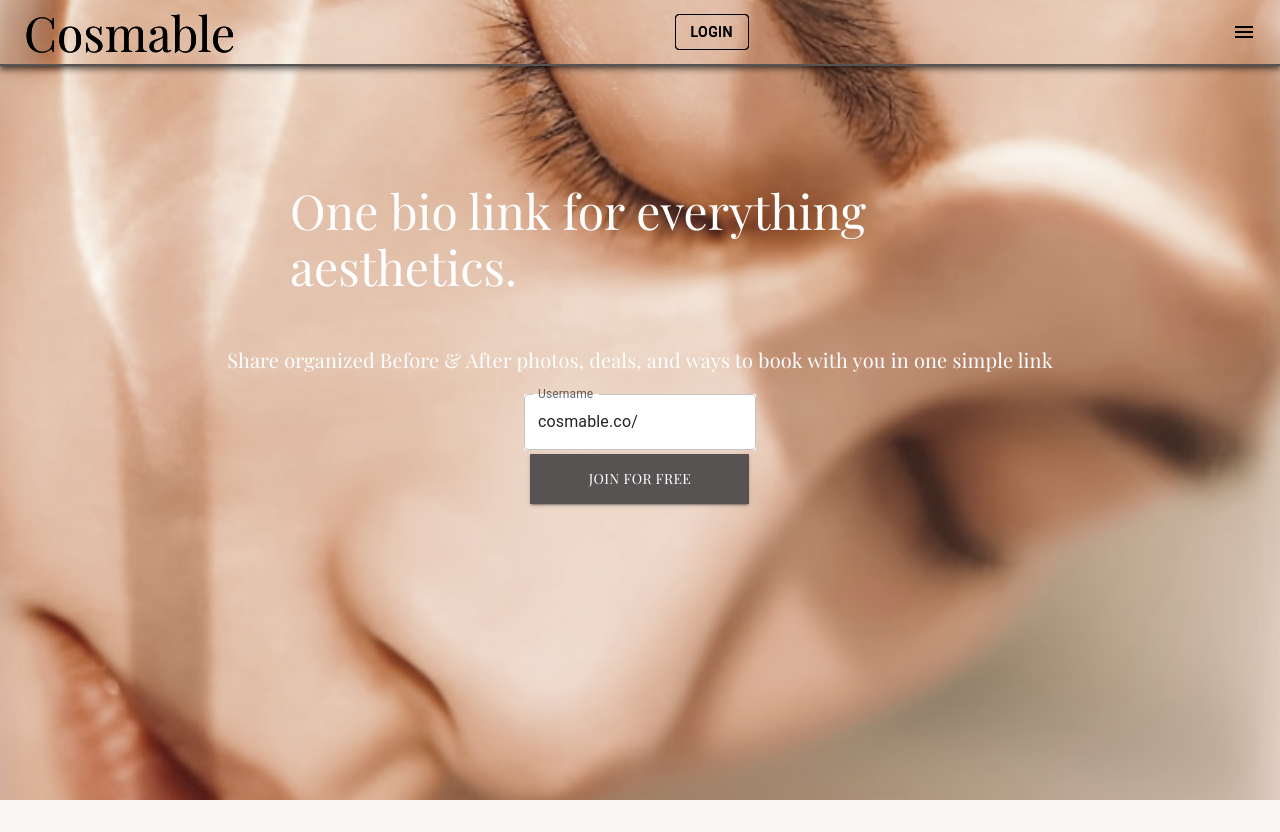
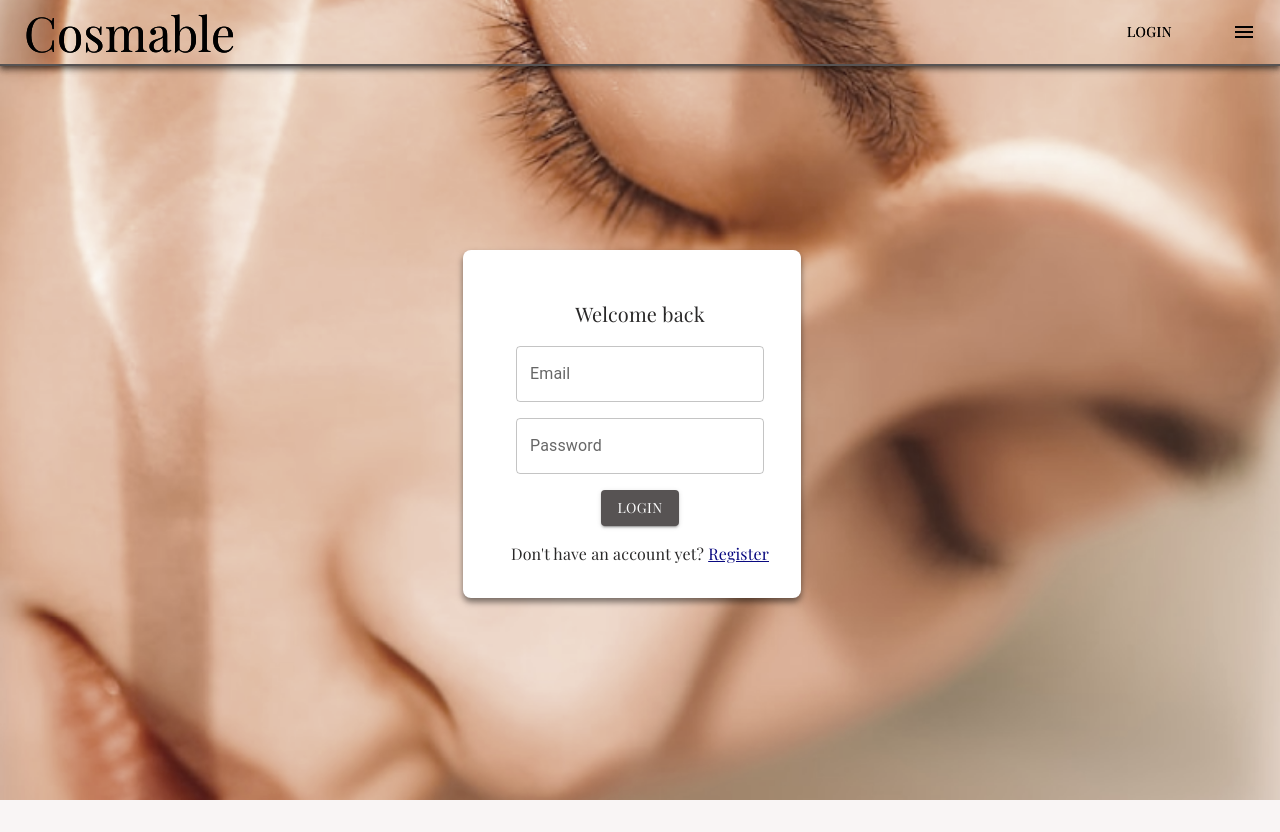
Before and after one commit to watermalon3/cosmable, a React (Vite) app in the folder client/: page /home-login in a window 1280 px wide. Before the commit the page ends 800 px from the top, so only its background shows below. Built offline with nearby package versions, Linux system fonts and the light colour scheme; no server answers.

Commit message:
Built all routes available so far

```diff
--- a/client/src/App.jsx
+++ b/client/src/App.jsx
@@ -1,37 +1,31 @@
 import React, { useState } from "react";
 import "./App.css";
 import "./fonts/PlayfairDisplay-Regular.ttf";
+import { BrowserRouter as Router, Route, Routes } from "react-router-dom";
+
 import ButtonAppBar from "./Components/Create/header/HeaderNav";
 import HomePage from "./Components/home/HomePage";
 import Bio from "./Components/Bio/Bio";
-import ProfileDetails from "./Components/ProfileDetails/ProfileDetails"
+import ProfileDetails from "./Components/ProfileDetails/ProfileDetails";
 import Login from "./Components/login/login";
 import HomeLogin from "./Components/loginHome/HomeLogin";
 
+function App() {
 
-function App() {
-  const [showHomeLogin, setShowHomeLogin] = useState(false);
-
-  const handleLoginClick = () => {
-    setShowHomeLogin(true);
-  };
 
   return (
-    <div className="App">
-      {showHomeLogin ? (
-        <HomeLogin />
-      ) : (
-        <>
-          <ButtonAppBar isHomePage={true} onLoginClick={handleLoginClick} />
-            <HomePage/>
-            {/* <ProfileDetails/> */}
-            {/* <HomeLogin /> */}
-            {/* <Bio /> */}
-            {/* <Login/> */}
-
-        </>
-      )}
-    </div>
+    <Router>
+      <div className="App">
+        <ButtonAppBar isHomePage={true} />
+        <Routes>
+          <Route path="/" element={<HomePage />} />
+          <Route path="/login" element={<Login />} />
+          <Route path="/create-account" element={<ProfileDetails />} />
+          <Route path="/home-login" element={<HomeLogin />} />
+          <Route path="/dashboard" element={<Bio />} />
+        </Routes>
+      </div>
+    </Router>
   );
 }
 
--- a/client/src/Components/Create/header/HeaderNav.jsx
+++ b/client/src/Components/Create/header/HeaderNav.jsx
@@ -9,6 +9,7 @@ import MenuItem from "@mui/material/MenuItem";
 import Menu from "@mui/material/Menu";
 import Button from "@mui/material/Button";
 import "./nav.css";
+import { Link } from "react-router-dom";
 
 export default function ButtonAppBar({ isHomePage, onLoginClick }) {
   const [anchorEl, setAnchorEl] = React.useState(null);
@@ -42,13 +43,16 @@ export default function ButtonAppBar({ isHomePage, onLoginClick }) {
           >
             Cosmable
           </Typography>
+          <Box>
+          <Link to="/home-login">
           <Button
-              variant="outlined"
-              sx={{ color: "black", borderColor: "black", marginRight: "16px" }}
+              variant="outlined" edge="end"
+              sx={{ color: "black", borderColor: "transparent", fontFamily: "Playfair Display", marginRight: "16px", fontWeight: "bold" }}
               onClick={onLoginClick}
             >
               Login
             </Button>
+            </Link>
           <IconButton
             size="large"
             edge="end"
@@ -61,6 +65,7 @@ export default function ButtonAppBar({ isHomePage, onLoginClick }) {
           >
             <MenuIcon />
           </IconButton>
+          </Box>
           <Menu
             id="menu-appbar"
             anchorEl={anchorEl}
--- a/client/src/Components/home/HomePage.jsx
+++ b/client/src/Components/home/HomePage.jsx
@@ -1,9 +1,11 @@
 import React, { useState } from "react";
+import { useNavigate } from "react-router-dom";
+
 import { makeStyles } from "@mui/styles";
 import ButtonAppBar from "../Create/header/HeaderNav";
 import { Grid, Typography, TextField, Button } from "@mui/material";
 import "./home.css";
-import CreateAccount from "../login/login";
+// import CreateAccount from "../login/login";
 
 const useStyles = makeStyles(() => ({
   buttonContainer: {
@@ -15,22 +17,17 @@ const useStyles = makeStyles(() => ({
 
 function HomePage() {
   const [username, setUsername] = useState("");
-  const [showCreateAccount, setShowCreateAccount] = useState(false);
   const classes = useStyles();
+  const navigate = useNavigate();
 
   const handleJoinClick = () => {
-    if (username) {
-      setShowCreateAccount(true);
-    }
+    navigate("/login");
   };
 
   return (
     <>
       <ButtonAppBar isHomePage={true} className="AppBar-transparent" />
       <div className={classes.homeBackground}>
-        {showCreateAccount ? (
-          <CreateAccount />
-        ) : (
         <Grid container direction="column" alignItems="center">
           <Grid item>
             <Typography
@@ -58,8 +55,8 @@ function HomePage() {
                 marginBottom: "10px",
               }}
             >
-                Share organized Before &amp; After photos, deals, and ways to
-                book with you in one simple link
+              Share organized Before &amp; After photos, deals, and ways to book
+              with you in one simple link
             </Typography>
           </Grid>
           <Grid item>
@@ -107,7 +104,6 @@ function HomePage() {
             </Grid>
           </Grid>
         </Grid>
-        )}
       </div>
     </>
   );
--- a/client/src/Components/loginHome/HomeLogin.jsx
+++ b/client/src/Components/loginHome/HomeLogin.jsx
@@ -1,109 +1,97 @@
 import React, { useState } from "react";
+import { Grid, Typography, TextField, Button } from "@mui/material";
+import "./homeLogin.css";
 import ButtonAppBar from "../Create/header/HeaderNav";
-import { Grid, Typography, TextField, Button } from "@mui/material";
-import "./homeLogin.css"
 
 
 function HomeLogin() {
   const [email, setEmail] = useState("");
   const [password, setPassword] = useState("");
+  const [error, setError] = useState("");
 
   const handleLoginClick = () => {
     if (email && password) {
       if (email === "example@gmail.com" && password === "password123") {
+        setError("");
         window.alert("Login successful!");
       } else {
-        window.alert("Invalid email or password. Please try again.");
+        setError("Invalid email or password. Please try again.");
       }
     } else {
-      window.alert("Please enter your email and password.");
+      setError("Please enter your email and password.");
     }
   };
 
   return (
     <div>
       <ButtonAppBar isHomePage={true} className="AppBar-transparent" />
-      <Grid container direction="column" alignItems="center">
+      <div
+        className="background-text"
+        style={{
+          display: "flex",
+          flexDirection: "column",
+          alignItems: "center",
+          justifyContent: "center",
+          minHeight: "100vh",
+        }}
+
+      >
+        {error && (
+          <Typography variant="body1" color="error">
+            {error}
+          </Typography>
+        )}
+        <Grid container direction="column" alignItems="center" spacing={2} className="background-text" style={{
+            background: "white",
+            padding: "2rem",
+            borderRadius: "8px",
+            boxShadow: "0px 4px 6px rgba(0, 0, 0, 0.5)",
+            minWidth: "300px",
+            maxWidth: "400px",
+          }}>
           <Grid item>
-          <Typography
-            variant="h2"
-            sx={{
-              textAlign: "left",
-              fontFamily: "Playfair Display",
-              maxWidth: "700px",
-              color: "white",
-              paddingBottom: "100px",
-              paddingTop: ""
-            }}
-          >
-            {" "}
-            One bio link for everything aesthetics.
-          </Typography>
-        </Grid>
-        <Grid item>
-          <Typography
-            variant="h6"
-            sx={{
-              textAlign: "left",
-              fontFamily: "Playfair Display",
-              color: "white",
-              paddingBottom: "20px"
-            }}
-          >
-            {" "}
-            Share organized Before & After photos, deals, and ways to book with
-            you in one simple link.
-          </Typography>
+            <Typography variant="h6" sx={{ fontFamily: "Playfair Display"}}>Welcome back</Typography >
           </Grid>
           <Grid item>
             <TextField
-            className="emailField"
-            sx={{ border: "2px solid #5A5252", width: { xs:'100%', md: '66.7%'}, height: {xs: '100%', md: "66.7%"} }}
-            style={{ backgroundColor: "white" }}
-            label={ <Typography variant="h6" sx={{ fontFamily: "'Playfair Display', serif"}}>
-              Email
-            </Typography>}
+              label="Email"
               value={email}
               onChange={(e) => setEmail(e.target.value)}
-            variant="filled"
-            margin="dense"
+              variant="outlined"
+              fullWidth
             />
           </Grid>
           <Grid item>
             <TextField
-            sx={{ border: "2px solid #5A5252", width: {xs: "100%", md: "66.7%"}, height: {xs: '100%', md: "66.7%"} }}
-            style={{ backgroundColor: "white" }}
-            label={ <Typography variant="h6" sx={{ fontFamily: "'Playfair Display', serif"}}>
-            Password
-            </Typography>}
+              label="Password"
               type="password"
               value={password}
               onChange={(e) => setPassword(e.target.value)}
-            variant="filled"
-            margin="dense"
+              variant="outlined"
+              fullWidth
+
             />
           </Grid>
           <Grid item>
+
             <Button
-            className="home-btn"
               variant="contained"
               color="primary"
               onClick={handleLoginClick}
               style={{ backgroundColor: "#5A5252" }}
+              sx={{ fontFamily: "Playfair Display"}}
             >
               Login
             </Button>
+
           </Grid>
           <Grid item>
-          <Typography
-            variant="body1"
-            align="center"
-            sx={{ color: "white", fontFamily: "Playfair Display" }}
-          >
-            Don't have an account yet? <a href="/register">Register</a>
+            <Typography variant="body1" align="center" sx={{ fontFamily: "Playfair Display"}}>
+              Don't have an account yet? <a href="/login">Register</a>
             </Typography>
           </Grid>
         </Grid>
+      </div>
     </div>
   );
 }
--- a/client/src/Components/loginHome/homeLogin.css
+++ b/client/src/Components/loginHome/homeLogin.css
@@ -6,3 +6,13 @@
 .emailField {
   font-family: "Playfair Display";
 }
+
+.background-text {
+  display: none;
+}
+
+@media screen and (min-width: 1024px) {
+  .background-text {
+    display: block;
+  }
+}
```
Also changed, not shown: 1 other file (tests, documents, lock files or other folders). Lines whose indentation alone changed are shown as unchanged.
